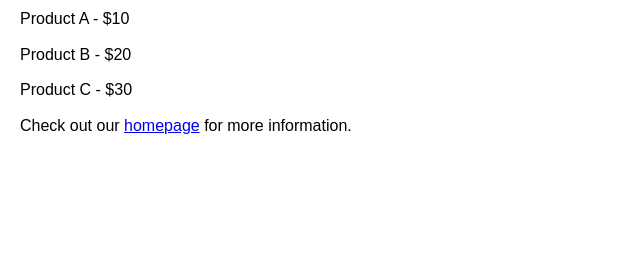
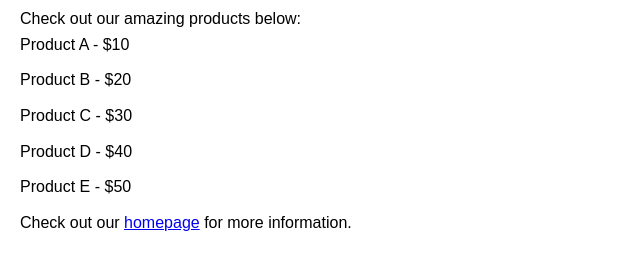
Before and after one commit to alce65/indra-13-10-demo-01, a plain HTML site: page web/products/index.html in a window 1280 px wide. Shown: the part 65-334 px from the top of the page, without its empty margins (0-640 px from the left). Drawn offline with Linux system fonts and the light colour scheme.

Commit message:
Add new products to Products page

```diff
--- a/web/products/index.html
+++ b/web/products/index.html
@@ -9,10 +9,14 @@
 </head>
 <body>
   <h1>Our Products</h1>
+  <p>Check out our amazing products below:</p>
   <ul>
     <li>Product A - $10</li>
     <li>Product B - $20</li>
     <li>Product C - $30</li>
+    <li >Product D - $40</li>
+    <li>Product E - $50</li>
+
   </ul>
   <p>Check out our <a href="../index.html">homepage</a> for more information.</p>
 </body>
```
